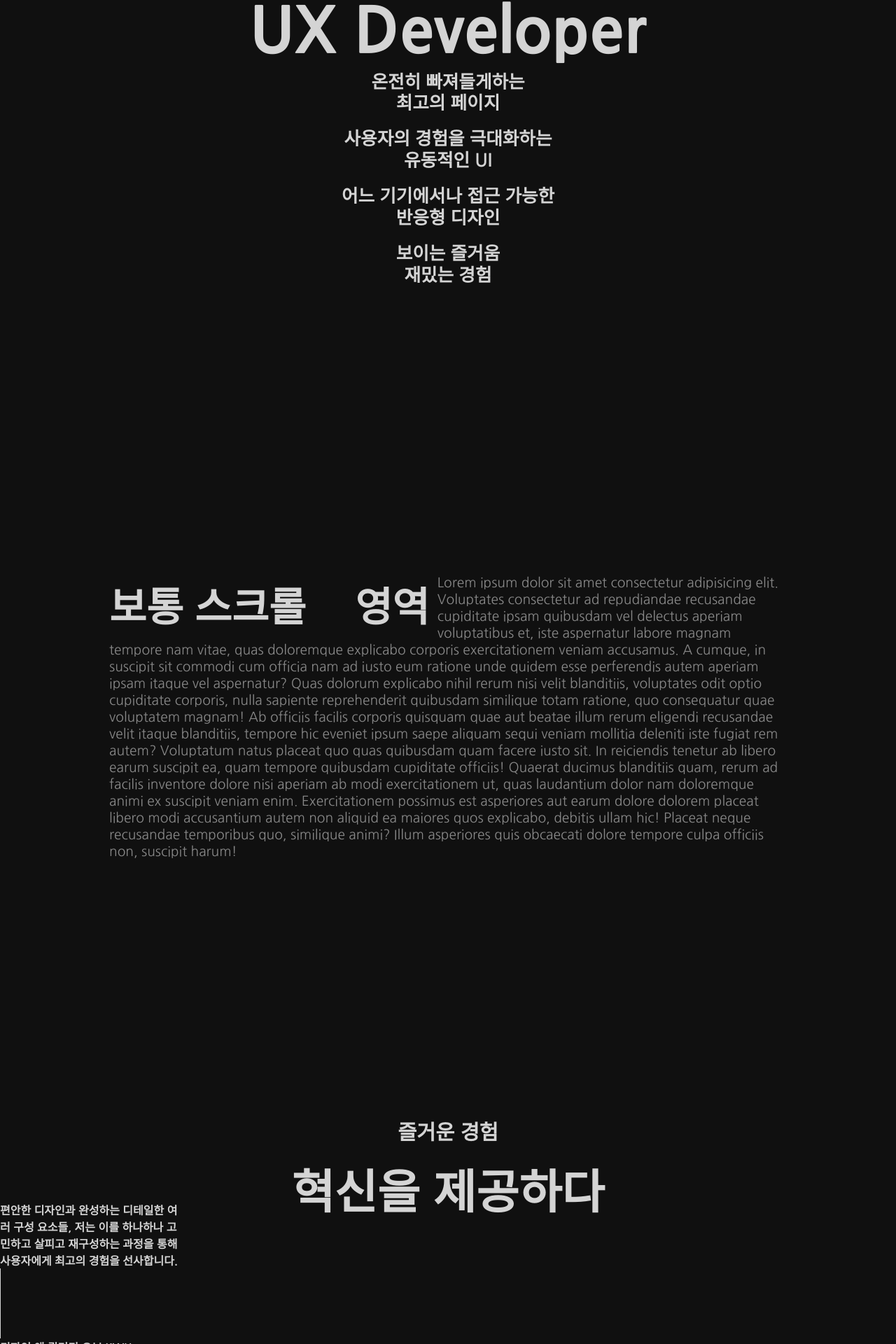
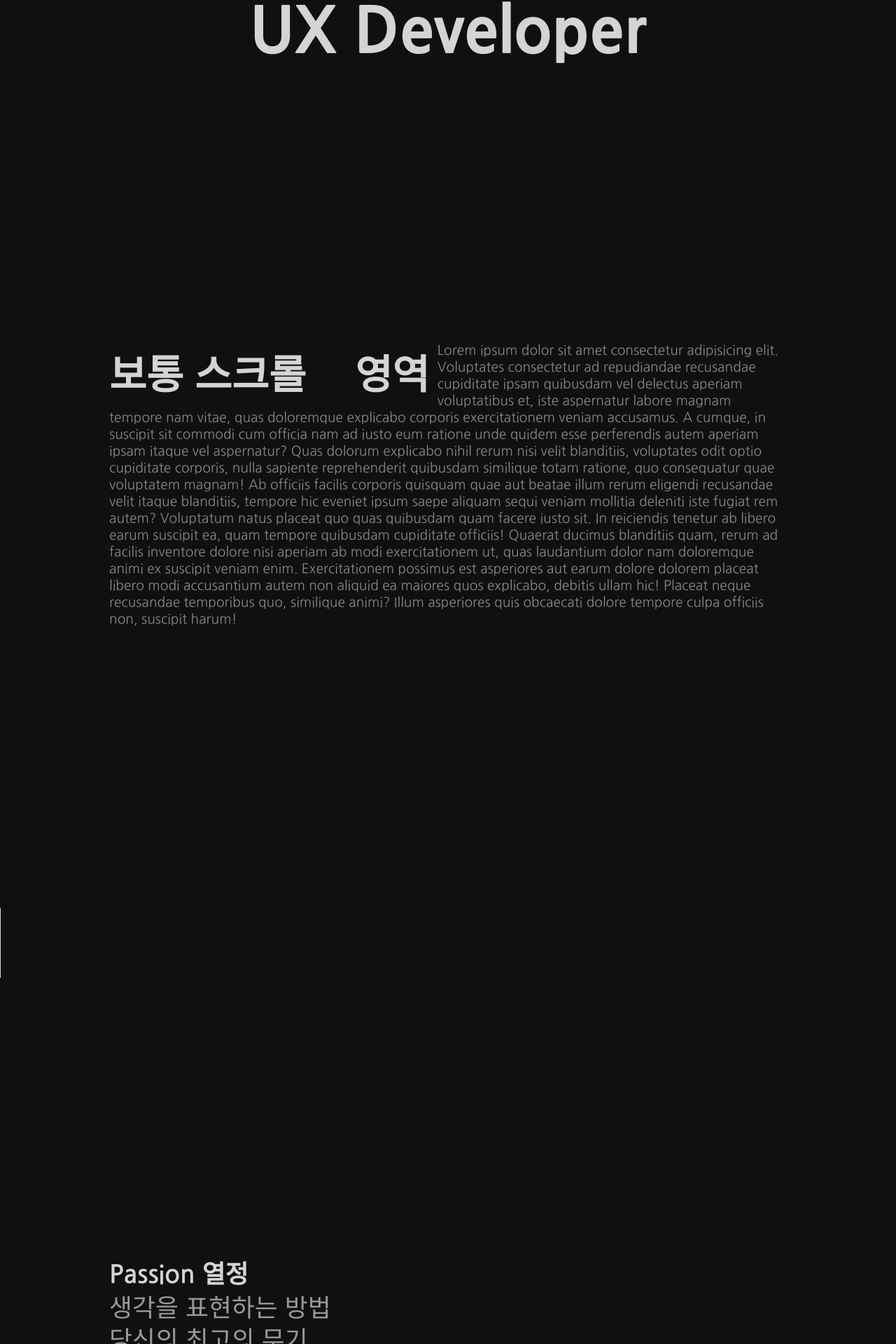
Before and after one commit to kwhong95/interactive-portfolio, a React (Create React App) app: page / in a window 1280 px wide. Shown: the part 497-2417 px from the top of the page at 70% size. Built offline with nearby package versions, Linux system fonts and the light colour scheme; a web font is replaced by a local one.

Commit message:
[DEV]Update Main Section - Set Sticky Elements

```diff
--- a/src/sections/elements.ts
+++ b/src/sections/elements.ts
@@ -1,6 +1,15 @@
 import styled  from "styled-components";
 
 /* Main Section */
+
+export const MainContainer = styled.main`
+  .show-scene-0 .section-0 .sticky-elem,
+  .show-scene-1 .seciton-1 .sticky-elem,
+  .show-scene-2 .section-2 .sticky-elem,
+  .show-scene-3 .section-3 .sticky-elem{
+    display: block;
+  }
+`;
 
 export const ScrollSection = styled.section`
   font-family: 'Nanum Gothic', sans-serif;
@@ -14,6 +23,14 @@ export const ScrollSection = styled.section`
     @media (min-width: 1024px) {
       font-size: 7vw;
     }
+  }
+
+  .sticky-elem {
+    display: none;
+    position: fixed;
+    top: 0;
+    left: 0;
+    width: 100%;
   }
 
   .desc1 {
--- a/src/sections/main-section.tsx
+++ b/src/sections/main-section.tsx
@@ -1,4 +1,6 @@
+import { useState } from 'react';
 import {
+  MainContainer,
   ScrollSection,
   MainMessage,
   DescMessage,
@@ -8,21 +10,24 @@ import {
   Footer
 } from './elements';
 
+
 const MainSection: React.FC = () => {
+  const [currnetScene, setCurrentScene] = useState<string>("show-scene-0");
+
   return (
-    <>
-      <ScrollSection className="0">
+    <MainContainer className={currnetScene}>
+      <ScrollSection className="section-0">
         <h1>UX Developer</h1>
-        <MainMessage>
+        <MainMessage className="sticky-elem">
           <p>온전히 빠져들게하는<br />최고의 페이지</p>
         </MainMessage>
-        <MainMessage>
+        <MainMessage className="sticky-elem">
           <p>사용자의 경험을 극대화하는<br />유동적인 UI</p>
         </MainMessage>
-        <MainMessage>
+        <MainMessage className="sticky-elem">
           <p>어느 기기에서나 접근 가능한<br />반응형 디자인</p>
         </MainMessage>
-        <MainMessage>
+        <MainMessage className="sticky-elem">
           <p>보이는 즐거움<br />재밌는 경험</p>
         </MainMessage>
       </ScrollSection>
@@ -33,24 +38,24 @@ const MainSection: React.FC = () => {
         </p>
       </ScrollSection>
       <ScrollSection className="section-2">
-        <MainMessage>
+        <MainMessage className="sticky-elem">
           <p className="desc2">
             <small>즐거운 경험</small>
             혁신을 제공하다
           </p>
         </MainMessage>
-        <DescMessage>
+        <DescMessage className="sticky-elem">
           <p>
             편안한 디자인과 완성하는 디테일한 여러 구성 요소들, 저는 이를 하나하나 고민하고 살피고 재구성하는 과정을 통해 사용자에게 최고의 경험을 선사합니다.
           </p>
           <Pin />
         </DescMessage>
-        <DescMessage>
+        <DescMessage className="sticky-elem">
           디자인 앤 퀄리티 오브 KWHong,<br/>메이드 인 KWHong
         </DescMessage>
         <Pin />
       </ScrollSection>
-      <ScrollSection id="4">
+      <ScrollSection className="section-3">
         <MidMeessage>
           <strong>Passion 열정</strong><br/>
           생각을 표현하는 방법<br/>
@@ -63,7 +68,7 @@ const MainSection: React.FC = () => {
       <Footer>
         2021© KWHong
       </Footer>
-    </>
+    </MainContainer>
   );
 }
 
```
